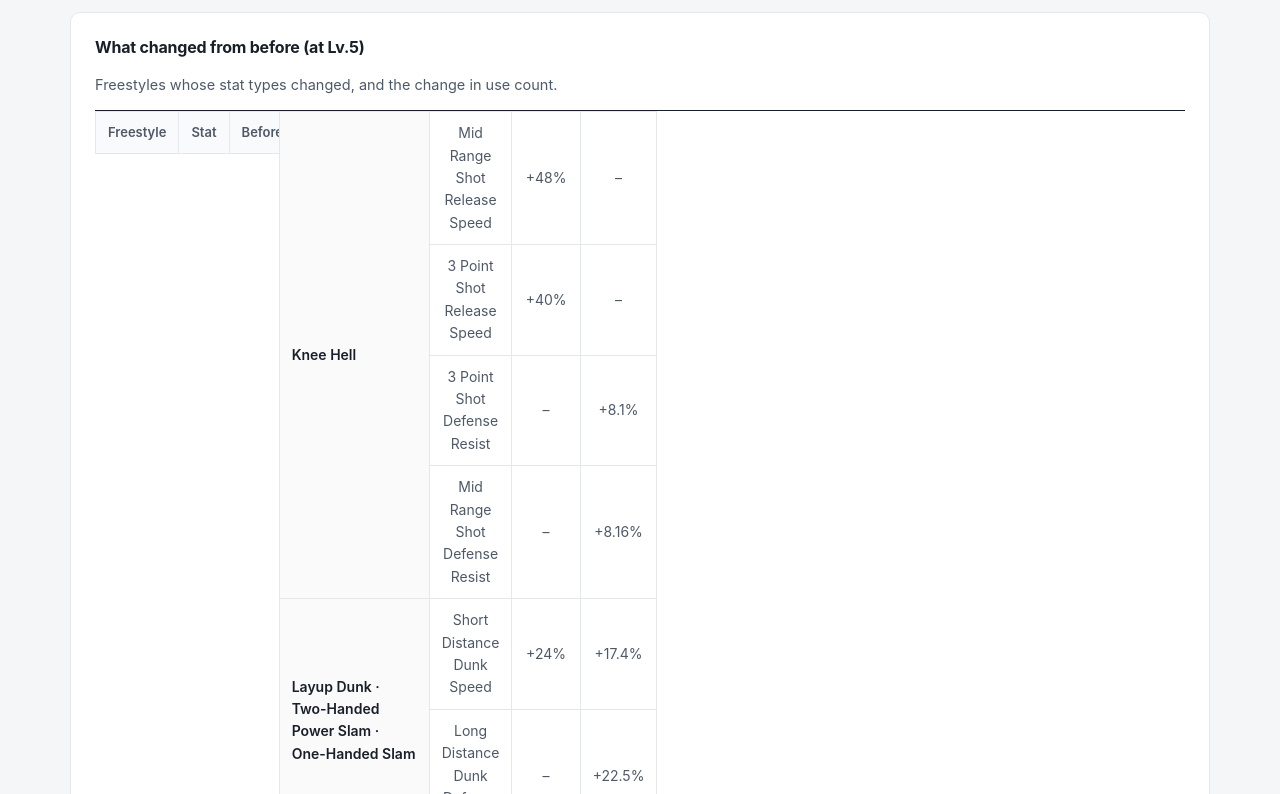
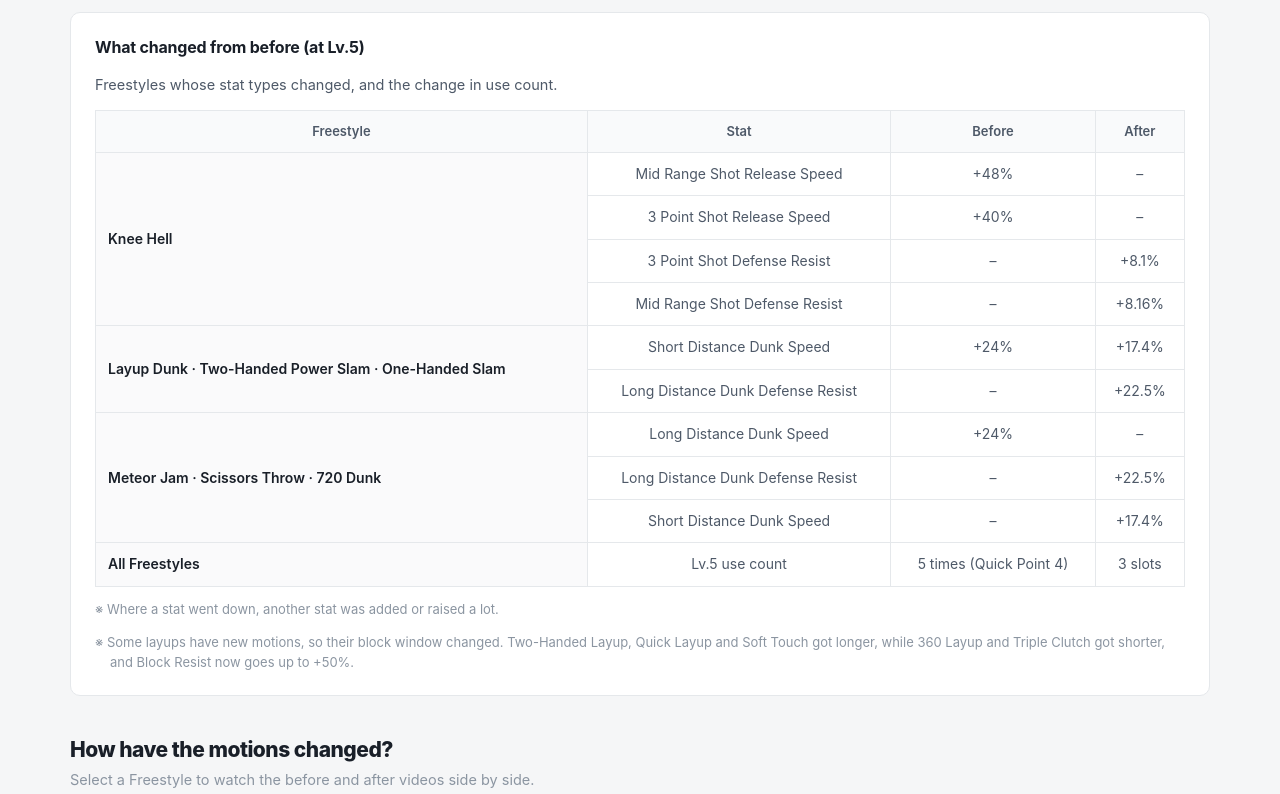
Before and after one commit to 3on3-notice/freestyle, a plain HTML site: page index.html in a window 1280 px wide. Shown: the part 10219-11013 px from the top of the page. Drawn offline with Linux system fonts and the light colour scheme; a web font is replaced by a local one.

Commit message:
비교표 사각칸: 클래스 이름이 기존 .grid 와 겹쳐 표가 깨진 것 수정(boxed)
Co-Authored-By: Claude Opus 5.5 <noreply@anthropic.com>

```diff
--- a/index.html
+++ b/index.html
@@ -181,8 +181,8 @@ a.mi::after{content:"";position:absolute;right:17px;top:50%;width:7px;height:7px
 .t thead th{background:#F9FAFB;color:var(--t2);font-weight:600;font-size:13px}
 .t tbody th{text-align:left;font-weight:600;white-space:nowrap}
 .t td{color:var(--t2)}
-.t.grid th,.t.grid td{border:1px solid var(--line)}
-.t.grid tbody th{background:#FAFAFB;white-space:normal;min-width:150px}
+.t.boxed th,.t.boxed td{border:1px solid var(--line)}
+.t.boxed tbody th{background:#FAFAFB;white-space:normal;min-width:150px}
 .gdot{display:inline-block;width:7px;height:7px;border-radius:50%;background:var(--g,var(--t4));margin-right:6px;vertical-align:1px}
 
 /* 작은 칸(정의 목록) */
@@ -766,7 +766,7 @@ const R = {
   alert: b => `<div class="alert"><span class="ic" aria-hidden="true">!</span><div>${b.text || ""}${b.photo ? photoHTML(b.photo) : ""}</div></div>`,
   // 첫 칸이 "" 인 행은 위 행의 첫 칸과 합친다(rowspan). grid: true 면 모든 칸을 사각형 테두리로(2026-11-18 사용자 지시)
   table: b => { const R = b.rows || [], span = i => { let n = 1; while (R[i + n] && R[i + n][0] === "") n++; return n; };
-    return box(b, `${descHTML(b.text)}<div class="tw"><table class="t${b.grid ? " grid" : ""}"><thead><tr>${(b.head || []).map(h => `<th scope="col">${h}</th>`).join("")}</tr></thead><tbody>${R.map((r, i) =>
+    return box(b, `${descHTML(b.text)}<div class="tw"><table class="t${b.grid ? " boxed" : ""}"><thead><tr>${(b.head || []).map(h => `<th scope="col">${h}</th>`).join("")}</tr></thead><tbody>${R.map((r, i) =>
     `<tr>${r.map((c, j) => { if (j) return `<td>${c}</td>`; if (c === "" && i) return ""; const k = gradeOf(c), n = span(i); return `<th scope="row"${n > 1 ? ` rowspan="${n}"` : ""}>${k ? `<i class="gdot" style="${gVars(k)}"></i>` : ""}${c}</th>`; }).join("")}</tr>`).join("")}</tbody></table></div>${noteHTML(b.note)}`); },
   facts: b => { const nums = pinNums(b.marks);
     // 번호는 항목 이름 뒤에 작게('화면 구성 ①') — 항목 이름은 모두 같은 위치에서 시작(10/28 피드백)
```
